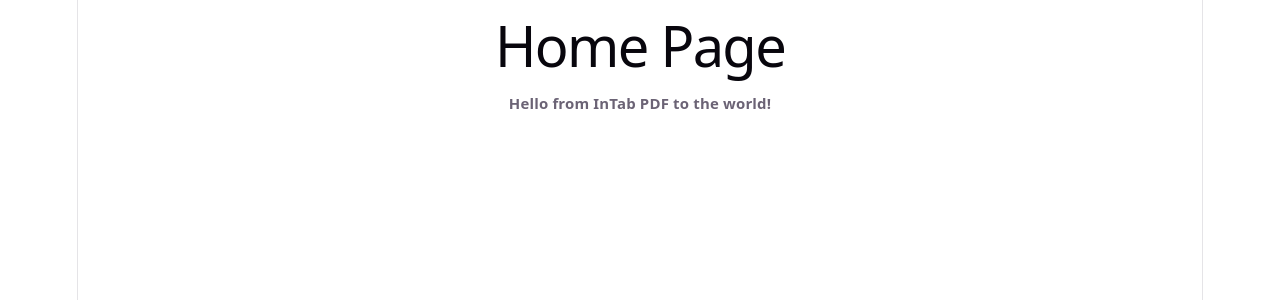
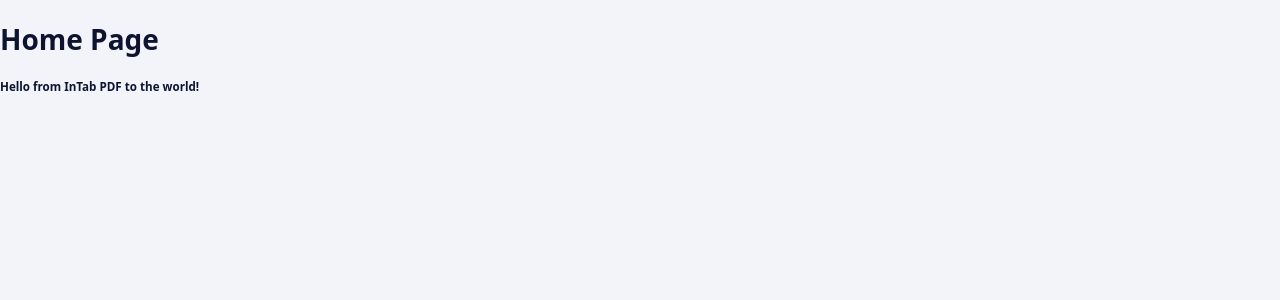
Before and after one commit to intabtools/intabpdf, a React (Vite) app: page / in a window 1280 px wide. Shown: the top 300 px of the page. Built offline with nearby package versions, Linux system fonts and the light colour scheme.

Commit message:
ui: add design tokens and base styles

```diff
--- a/src/App.tsx
+++ b/src/App.tsx
@@ -1,4 +1,4 @@
-import HomePage from './pages/HomePage'
+import HomePage from "./pages/HomePage"
 
 function App() {
   return (
--- a/src/index.css
+++ /dev/null
@@ -1,111 +0,0 @@
-:root {
-  --text: #6b6375;
-  --text-h: #08060d;
-  --bg: #fff;
-  --border: #e5e4e7;
-  --code-bg: #f4f3ec;
-  --accent: #aa3bff;
-  --accent-bg: rgba(170, 59, 255, 0.1);
-  --accent-border: rgba(170, 59, 255, 0.5);
-  --social-bg: rgba(244, 243, 236, 0.5);
-  --shadow:
-    rgba(0, 0, 0, 0.1) 0 10px 15px -3px, rgba(0, 0, 0, 0.05) 0 4px 6px -2px;
-
-  --sans: system-ui, 'Segoe UI', Roboto, sans-serif;
-  --heading: system-ui, 'Segoe UI', Roboto, sans-serif;
-  --mono: ui-monospace, Consolas, monospace;
-
-  font: 18px/145% var(--sans);
-  letter-spacing: 0.18px;
-  color-scheme: light dark;
-  color: var(--text);
-  background: var(--bg);
-  font-synthesis: none;
-  text-rendering: optimizeLegibility;
-  -webkit-font-smoothing: antialiased;
-  -moz-osx-font-smoothing: grayscale;
-
-  @media (max-width: 1024px) {
-    font-size: 16px;
-  }
-}
-
-@media (prefers-color-scheme: dark) {
-  :root {
-    --text: #9ca3af;
-    --text-h: #f3f4f6;
-    --bg: #16171d;
-    --border: #2e303a;
-    --code-bg: #1f2028;
-    --accent: #c084fc;
-    --accent-bg: rgba(192, 132, 252, 0.15);
-    --accent-border: rgba(192, 132, 252, 0.5);
-    --social-bg: rgba(47, 48, 58, 0.5);
-    --shadow:
-      rgba(0, 0, 0, 0.4) 0 10px 15px -3px, rgba(0, 0, 0, 0.25) 0 4px 6px -2px;
-  }
-
-  #social .button-icon {
-    filter: invert(1) brightness(2);
-  }
-}
-
-#root {
-  width: 1126px;
-  max-width: 100%;
-  margin: 0 auto;
-  text-align: center;
-  border-inline: 1px solid var(--border);
-  min-height: 100svh;
-  display: flex;
-  flex-direction: column;
-  box-sizing: border-box;
-}
-
-body {
-  margin: 0;
-}
-
-h1,
-h2 {
-  font-family: var(--heading);
-  font-weight: 500;
-  color: var(--text-h);
-}
-
-h1 {
-  font-size: 56px;
-  letter-spacing: -1.68px;
-  margin: 32px 0;
-  @media (max-width: 1024px) {
-    font-size: 36px;
-    margin: 20px 0;
-  }
-}
-h2 {
-  font-size: 24px;
-  line-height: 118%;
-  letter-spacing: -0.24px;
-  margin: 0 0 8px;
-  @media (max-width: 1024px) {
-    font-size: 20px;
-  }
-}
-p {
-  margin: 0;
-}
-
-code,
-.counter {
-  font-family: var(--mono);
-  display: inline-flex;
-  border-radius: 4px;
-  color: var(--text-h);
-}
-
-code {
-  font-size: 15px;
-  line-height: 135%;
-  padding: 4px 8px;
-  background: var(--code-bg);
-}
--- /dev/null
+++ b/src/styles/base.css
@@ -0,0 +1,35 @@
+/* Base css */
+
+/* Make the width include padding and border so a box is the size we write. */
+*,
+*::before,
+*::after {
+    box-sizing: border-box;
+}
+
+body {
+    margin: 0;
+    background-color: var(--background);
+    color: var(--text);
+    font-family: var(--font);
+    font-size: 14px;
+    line-height: 1.45;
+
+}
+
+/* buttons don't use the page style by default */
+button {
+    font-family: inherit;
+    font-size: inherit;
+    color: inherit;
+    cursor: pointer;
+
+}
+
+/* ring for keyboard users */
+:focus-visible {
+    outline-width: 2px;
+    outline-style: solid;
+    outline-color: var(--accent);
+    outline-offset: 2px;
+}
--- /dev/null
+++ b/src/styles/tokens.css
@@ -0,0 +1,55 @@
+/* design tokens: colors, font and sizes for light and dark mode */
+
+:root {
+    /* surfaces */
+    --header: #E2E7FA;
+    --background: #F2F4FA;
+    --surface: #FFFFFF;
+    --surface-2: #E7EAF5;
+
+    /* text and lines */
+    --text: #0E1330;
+    --text-muted: #5A6180;
+    --border: #D9DDEC;
+
+    /* accent */
+    --accent: #0B2EA8;
+    --button: #0B2EA8;
+    --accent-soft: #E4E9FF;
+    --banner: #0B2EA8;
+
+    /* success */
+    --success: #16794A;
+    --success-soft: #DDF3E6;
+
+    /* fonts */
+    --font: system-ui, -apple-system, "Segoe UI", Roboto, sans-serif;
+    --font-mono: ui-monospace, SFMono-Regular, Menlo, Consolas, monospace;
+
+    /* corner sizes */
+    --radius-sm: 8px;
+    --radius-md: 12px;
+    --radius-lg: 14px;
+
+}
+
+:root[data-theme="dark"] {
+    --header: #181D2F;
+    --background: #0A0C14;
+    --surface: #10131D;
+    --surface-2: #181C29;
+
+    --text: #E8EBF5;
+    --text-muted: #8C94B0;
+    --border: #212638;
+
+    --accent: #AAB8FF;
+    --button: #4F63F0;
+    --accent-soft: rgba(170, 184, 255, 0.12);
+    --banner: #14208A;
+
+    --success: #6FD3A0;
+    --success-soft: rgba(63, 185, 120, 0.16);
+
+
+}
```
Also changed, not shown: src/main.tsx (+6 -5 lines).
